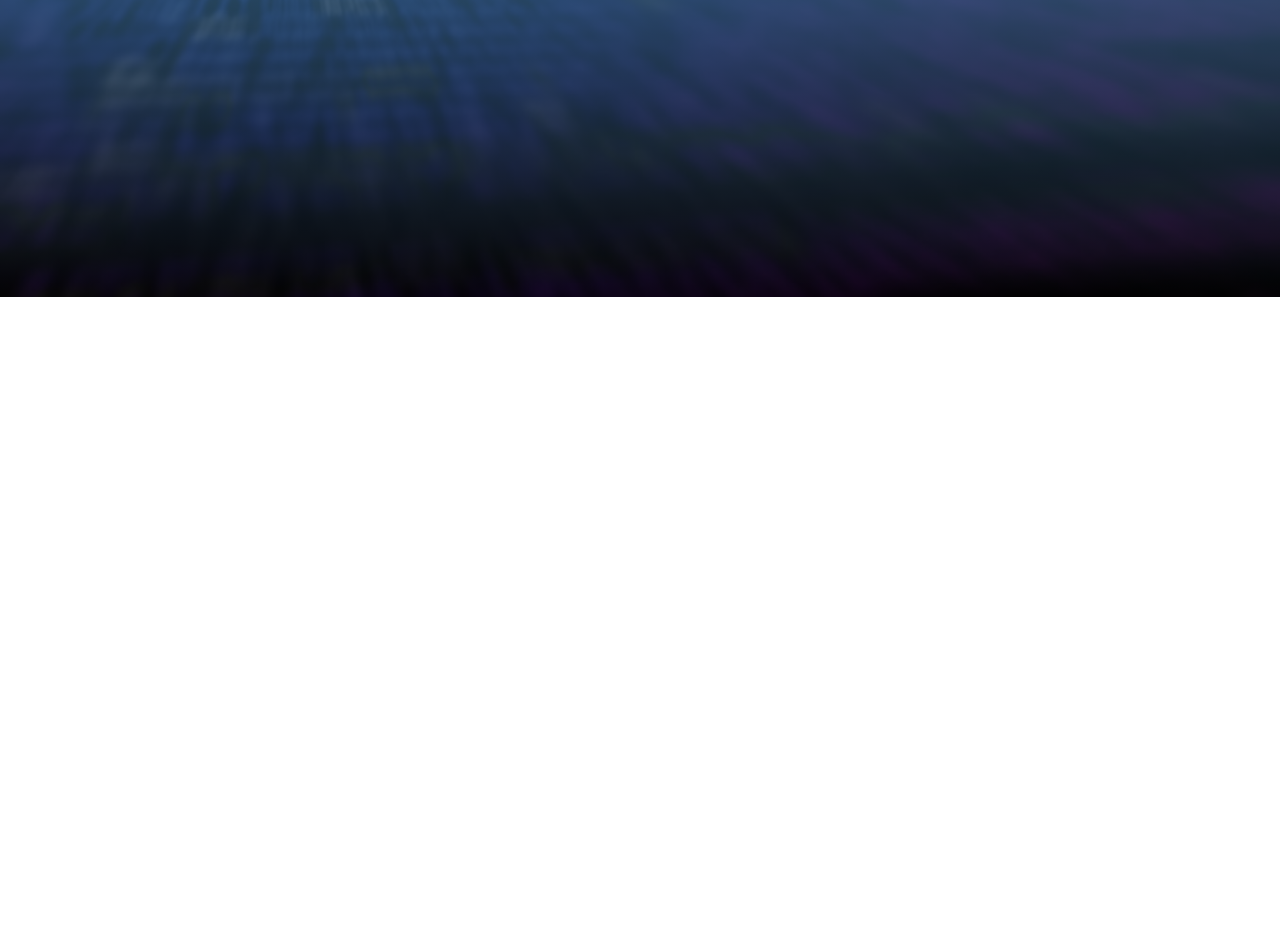
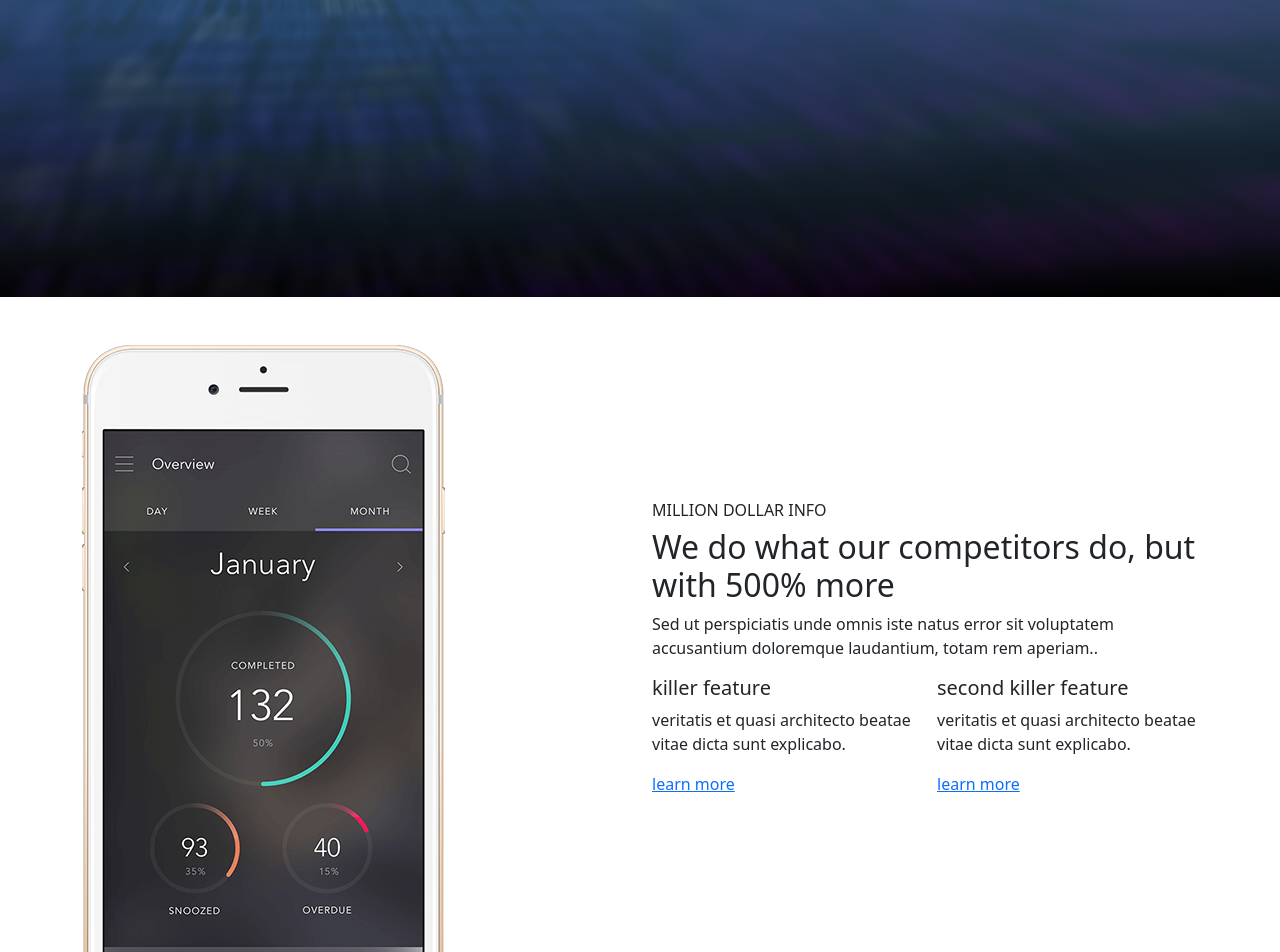
Before and after one commit to DashkaPridchina/HTML, a plain HTML site: page index.html in a window 1280 px wide. Shown: the part 503-1455 px from the top of the page. Before the commit the page ends 800 px from the top, so only its background shows below. Drawn offline with nearby package versions, Linux system fonts and the light colour scheme.

Commit message:
Подробный нач раздел

```diff
--- a/index.html
+++ b/index.html
@@ -26,7 +26,46 @@ magically solves all your problems and algorithms.</p>
    </div>
 </section>
 
-<section id="info--1"></section>
+<section id="info--1">
+  <div class="container">
+
+	<div class="row pt-5 align-items-center">
+
+   	<div class="col d-none d-md-block align-self-end">
+     	<img src="img/phone.png" class="img-fluid"/>
+   	</div>
+
+   	<div class="col">
+    	<h6 class="text-uppercase text-black-40">
+      	million dollar info
+    	</h6>
+    	<h2>We do what our competitors do, but with 500% more</h2>
+    	<p>Sed ut perspiciatis unde omnis iste natus error
+    	sit voluptatem accusantium doloremque laudantium,
+    	totam rem aperiam..</p>
+        <div class="row">
+   <div class="d-none d-md-block col">
+  	<h5>killer feature</h5>
+   	<p>veritatis et quasi architecto beatae vitae
+   	dicta sunt explicabo.</p>
+   	<a href="#" class="d-block">learn more</a>
+	</div>
+	<div class="d-none d-lg-block col">
+   	<h5>second killer feature</h5>
+    	<p>veritatis et quasi architecto beatae vitae
+    	dicta sunt explicabo.</p>
+    	<a href="#" class="d-block">learn more</a>
+	</div>
+ </div>
+
+ 	</div>
+
+	</div>
+
+  </div>
+</section>
+
+
 
 
 <section id="info--2"></section>
```
Also changed, not shown: img/phone.png (added).
